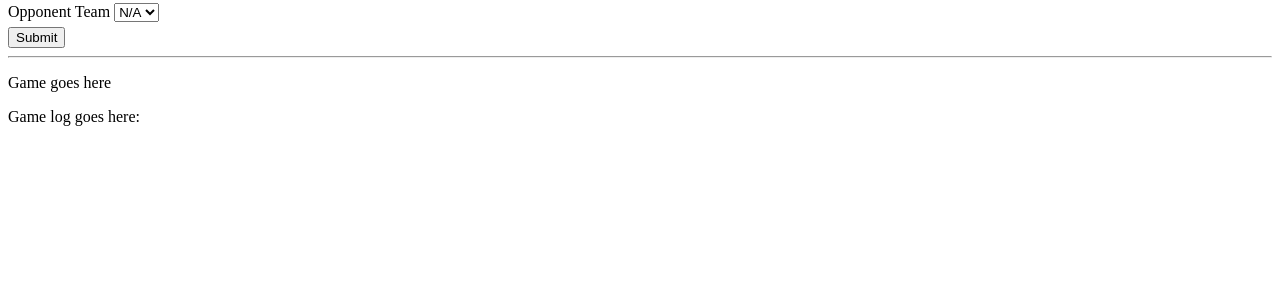
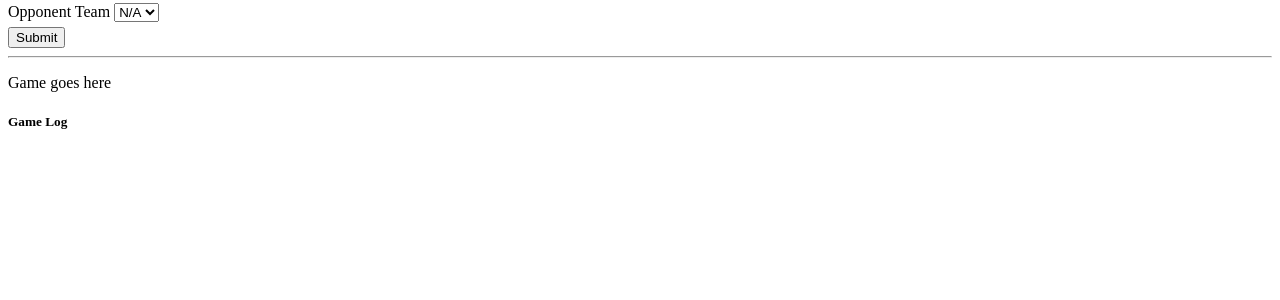
Before and after one commit to aturfah/cmplxsys530-final, a Flask app: page / in a window 1280 px wide. Shown: the part 238-538 px from the top of the page. Run offline with Flask 2, Linux system fonts and the light colour scheme; parts of the project's set-up code (start-up, migrations or seed data) failed here and were passed over.

Commit message:
Update game log title

```diff
--- a/interface/templates/index.html
+++ b/interface/templates/index.html
@@ -45,7 +45,7 @@
         <div id="player_options"></div>
     </div>
     <div id="game_log">
-        <p>Game log goes here:</p>
+        <h5>Game Log</h5>
     </div>
 </body>
 
```
